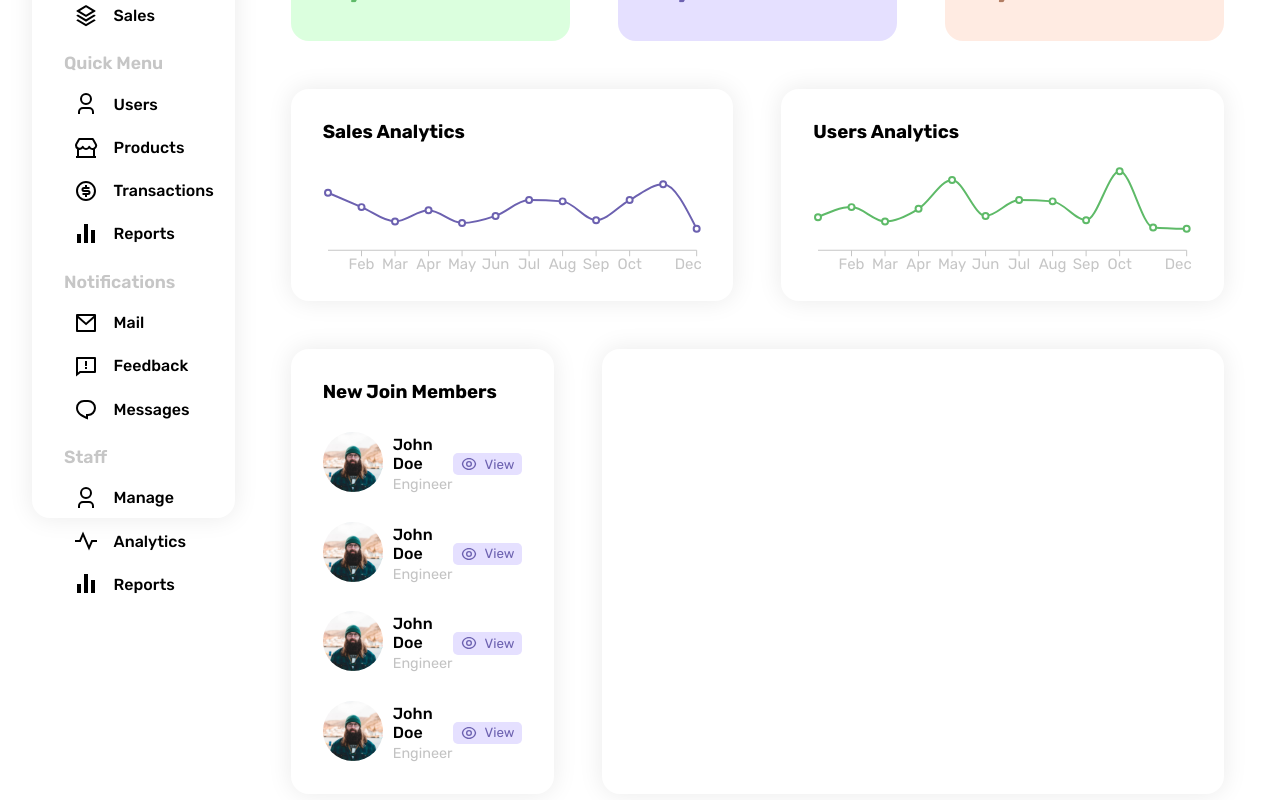
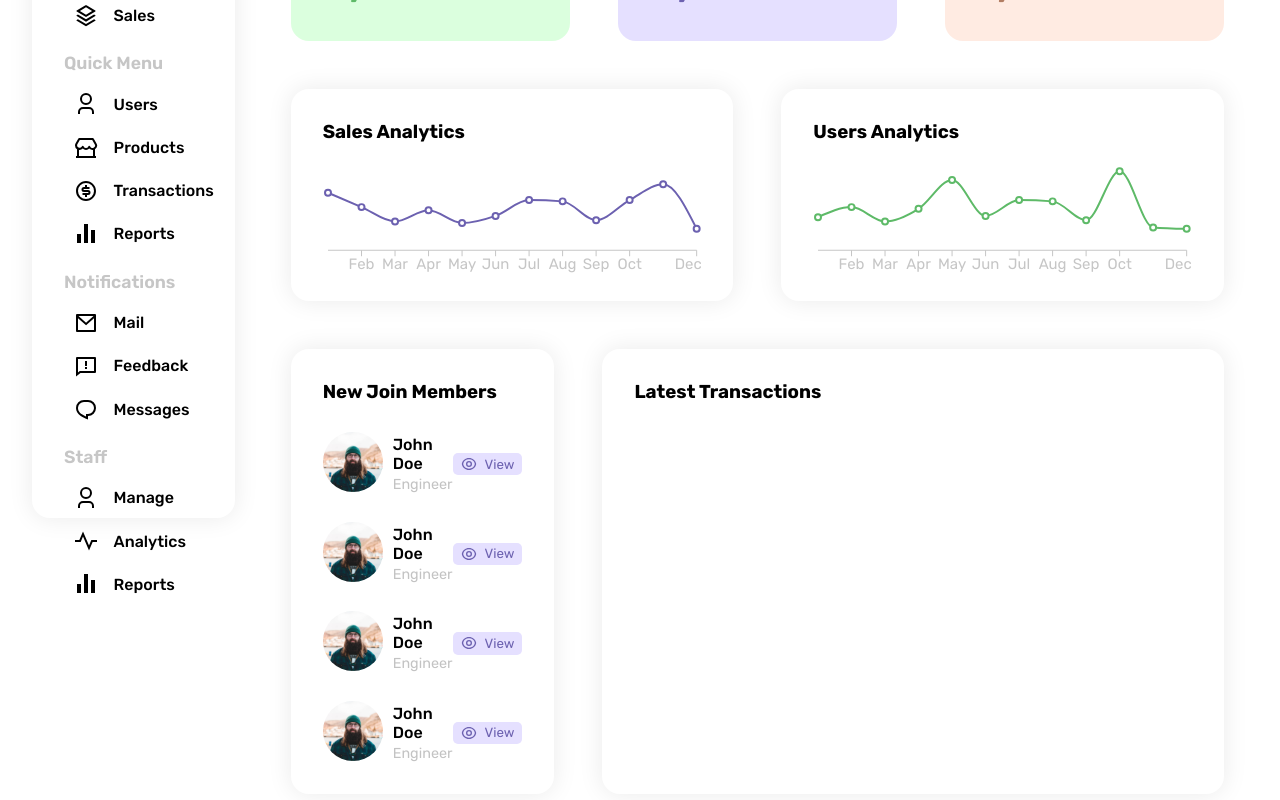
Before and after one commit to thusharathiwanka/react-admin-dashboard, a React (Create React App) app: page / in a window 1280 px wide. Shown: the part 250-1050 px from the top of the page. Built offline with nearby package versions, Linux system fonts and the light colour scheme.

Commit message:
UPDATE: large widget title fixed as props

```diff
--- a/src/components/widgets/large/LargeWidget.jsx
+++ b/src/components/widgets/large/LargeWidget.jsx
@@ -1,7 +1,11 @@
 import "./largeWidget.scss";
 
-const LargeWidget = () => {
-	return <div className="large-widget"></div>;
+const LargeWidget = ({ title }) => {
+	return (
+		<div className="large-widget">
+			<h3 className="small-widget__title">{title}</h3>
+		</div>
+	);
 };
 
 export default LargeWidget;
```
